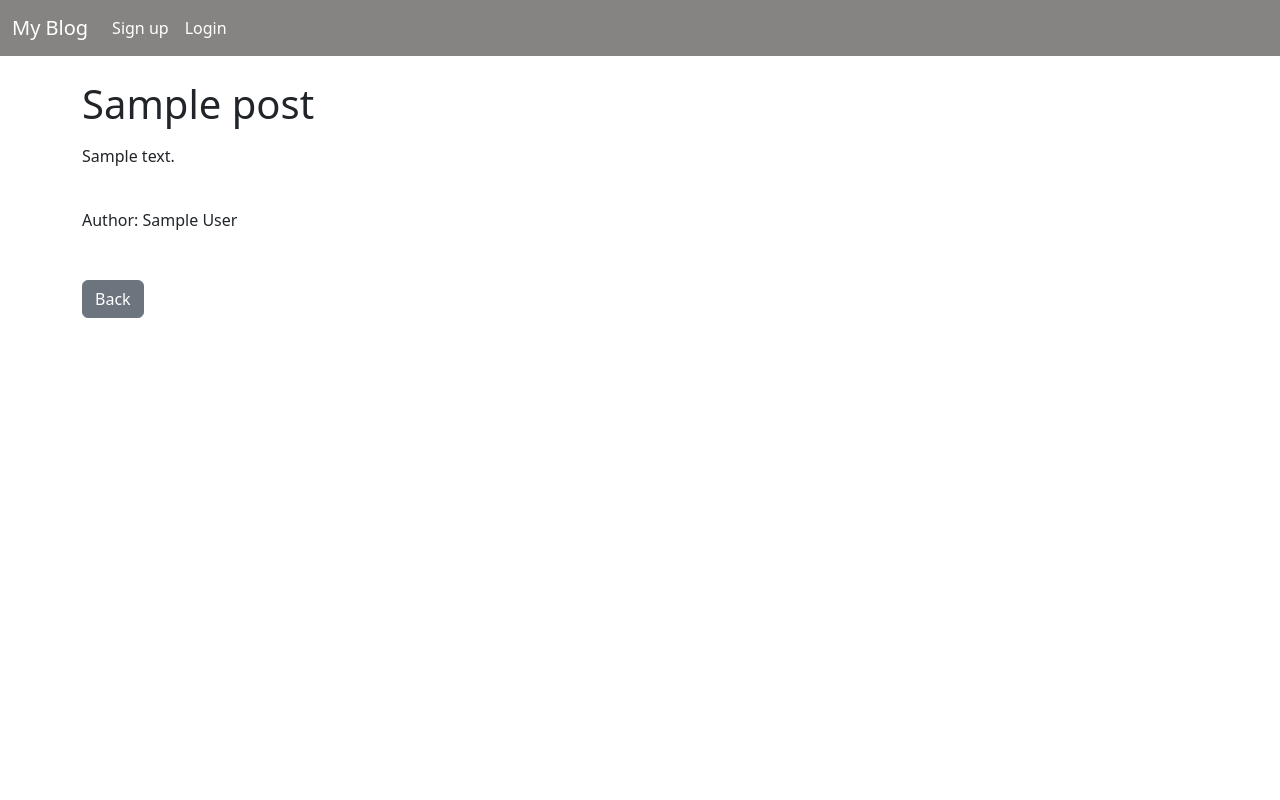
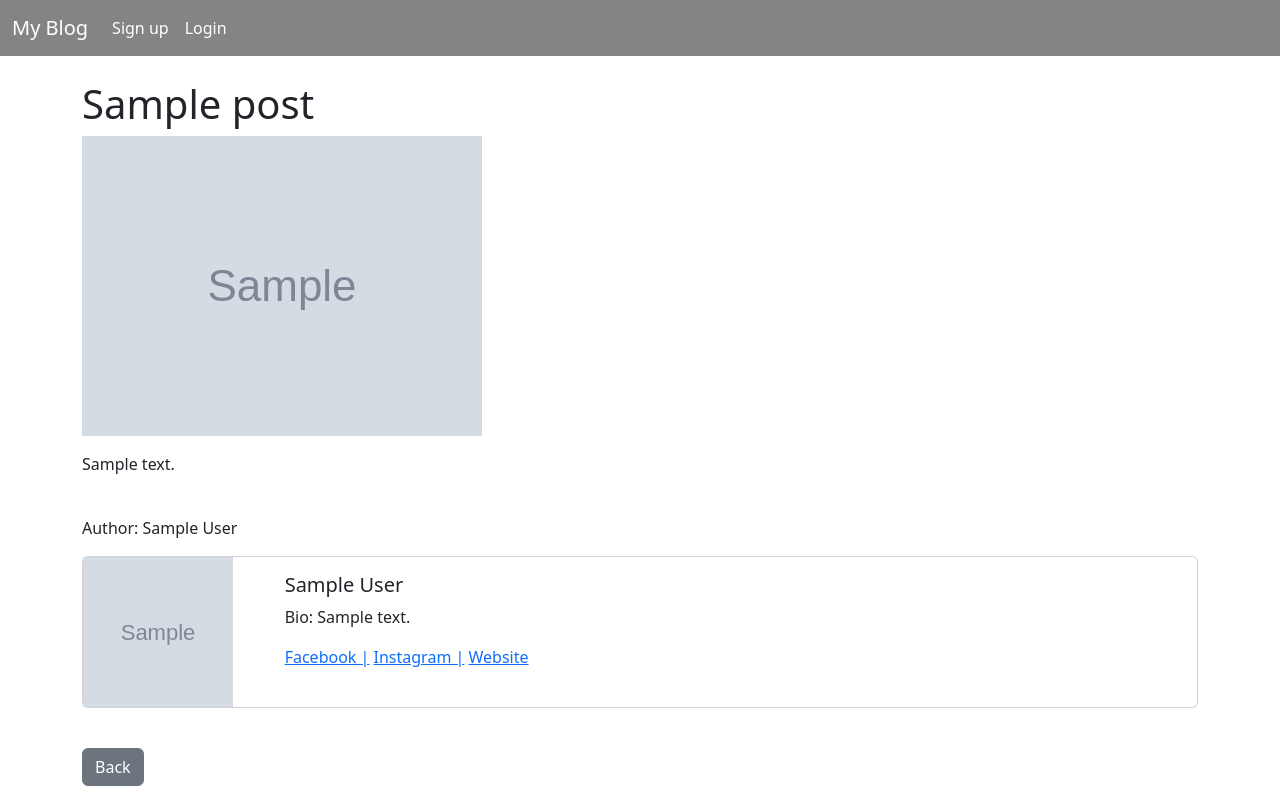
Before and after one commit to mantas-an/ManoBlogas20250626, a Django app: template myapp/templates/detail_post_view.html in a window 1280 px wide. Run offline with Django 5.2, Linux system fonts and the light colour scheme; the template is opened without the code that fills it: most values are stand-ins (such as "Sample title", 1, 10 or a date in 2020); grey boxes marked "Sample" are stand-in pictures.

Commit message:
Pagerintas kad galetume ikelti images i posta
sukurta nauja klase profile pridetas funkcianolumas, i detail view ideta profilio informacija kas paskelbe irasa

```diff
--- a/myapp/admin.py
+++ b/myapp/admin.py
@@ -1,7 +1,8 @@
 from django.contrib import admin
 from django.core.checks import register
-from myapp.models import Post
+from myapp.models import Post, Profile
 
 # Register your models here
 
 admin.site.register(Post)
+admin.site.register(Profile)
--- a/myapp/forms.py
+++ b/myapp/forms.py
@@ -6,12 +6,13 @@ class PostForm(forms.ModelForm):
     class Meta:
         model = Post
         #fields = ['title', 'content', 'author'] - panaikinome authors,nes nera logikos ji rodyti dabar creatinant posta taip pat ir is widgets
-        fields = ['title', 'content']
+        fields = ['title', 'content', 'header_image']
 
         #widget = styling
         widgets = {
             'title': forms.TextInput(attrs={'class': 'form-control', 'placeholder':'Posto pavadinimas'}), #we will pass css class, sita vieta bus naudojama bootsrapui formoms
             'content': forms.Textarea(attrs={'class': 'form-control'}), #we will pass css class sita vieta bus naudojama bootsrapui formoms
+            'header_image': forms.ClearableFileInput(attrs={'class': 'form-control'}), #we will pass css class sita vieta bus naudojama bootsrapui formoms
             #'author': forms.Select(attrs={'class': 'form-control'}), #we will pass css class sita vieta bus naudojama bootsrapui formoms
 
             # P.S kad nereiketu viso sito s su widgets, geriau naudoti CRISPY
--- a/myapp/templates/add_posts.html
+++ b/myapp/templates/add_posts.html
@@ -11,7 +11,7 @@ Add blog post
 <br>
 <br>
 <div class = "form-group">
-    <form method="POST">
+    <form method="POST" enctype="multipart/form-data">
         {% csrf_token %}
         {{ form.as_p }}
         <button class ="btn btn-secondary">Post</button>
--- a/myapp/templates/detail_post_view.html
+++ b/myapp/templates/detail_post_view.html
@@ -7,16 +7,49 @@
 
 
 <h1>{{ post.title }}</h1>
+
+{% if post.header_image %}
+<img src ="{{ post.header_image.url }}">
+{% endif %}
+
 <p>{{ post.content | linebreaks }}</p>
-<br/>
-<p>Author: {{ post.author }}
-    <br/>
-    <br/>
+
+
+
     {% if user.is_authenticated %}
         {% if user.id == post.author.id %}
             <small><a href="{% url 'update_post' post.pk %}">Edit</a></small> or <small><a href="{% url 'delete_post' post.pk %}">Delete</a></small></p>
         {% endif %}
     {% endif %}
+
+<br/>
+<p>Author: {{ post.author }}
+<div class="card mb-3" >
+  <div class="row g-0">
+    <div class="col-md-2">
+        {% if post.author.profile.profile_pic %}
+      <img src="{{ post.author.profile.profile_pic.url }}"  width="150" height="150" alt="...">
+        {% endif %}
+    </div>
+    <div class="col-md-10">
+      <div class="card-body">
+        <h5 class="card-title">{{ post.author.first_name }} {{ post.author.last_name }}</h5>
+        <p class="card-text">Bio: {{ post.author.profile.bio }}</p>
+        <p class="card-text"><small class="text-body-secondary"></small>
+            {% if post.author.profile.facebook_url %}
+                <a href="{{ post.author.profile.facebook_url }}" target="_blank">Facebook |</a>
+            {% endif %}
+            {% if post.author.profile.instagram_url %}
+                <a href="{{ post.author.profile.instagram_url }}" target="_blank">Instagram |</a>
+            {% endif %}
+            {% if post.author.profile.website_url %}
+                <a href="{{ post.author.profile.website_url }}" target="_blank">Website </a>
+            {% endif %}
+            </p>
+      </div>
+    </div>
+  </div>
+</div>
 
 
 <br/>
--- a/mysite/urls.py
+++ b/mysite/urls.py
@@ -14,6 +14,8 @@ Including another URLconf
     1. Import the include() function: from django.urls import include, path
     2. Add a URL to urlpatterns:  path('blog/', include('blog.urls'))
 """
+from django.conf import settings
+from django.conf.urls.static import static
 from django.contrib import admin
 from django.urls import path, include
 from django.contrib.auth import views as auth_views
@@ -27,4 +29,4 @@ urlpatterns = [
     path('', include('myapp.urls')),
     path('members/', include('django.contrib.auth.urls')),
     path('members/', include('members.urls')),
-]
+]+static (settings.MEDIA_URL, document_root=settings.MEDIA_ROOT)
```
Also changed, not shown: myapp/models.py (+15 -0 lines), mysite/settings.py (+10 -1 lines), media/images/default.jpg (added).
